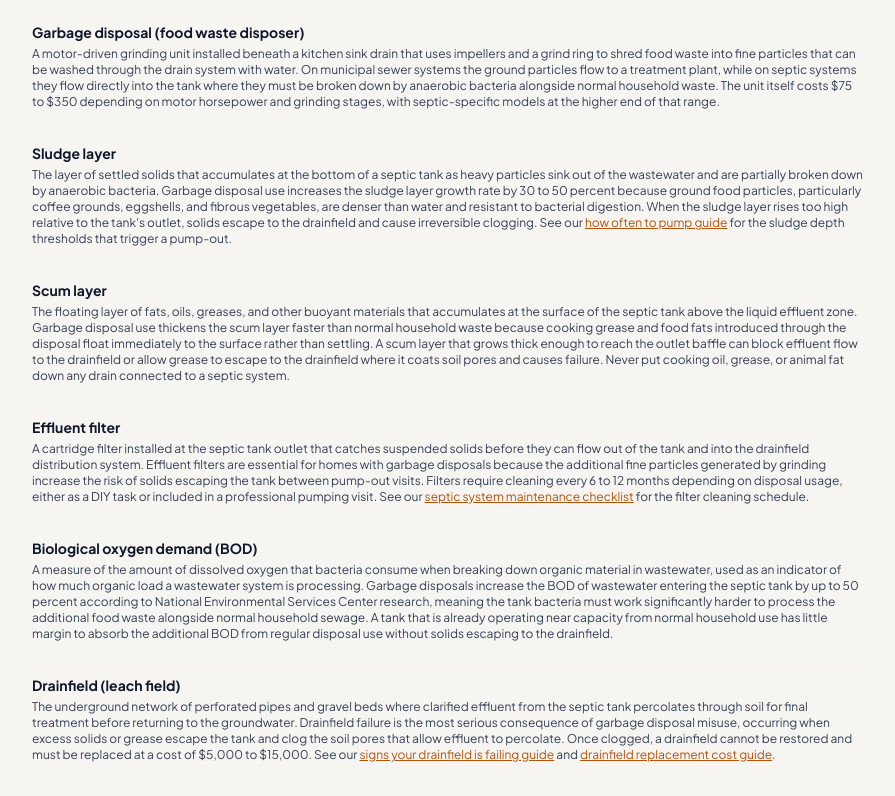
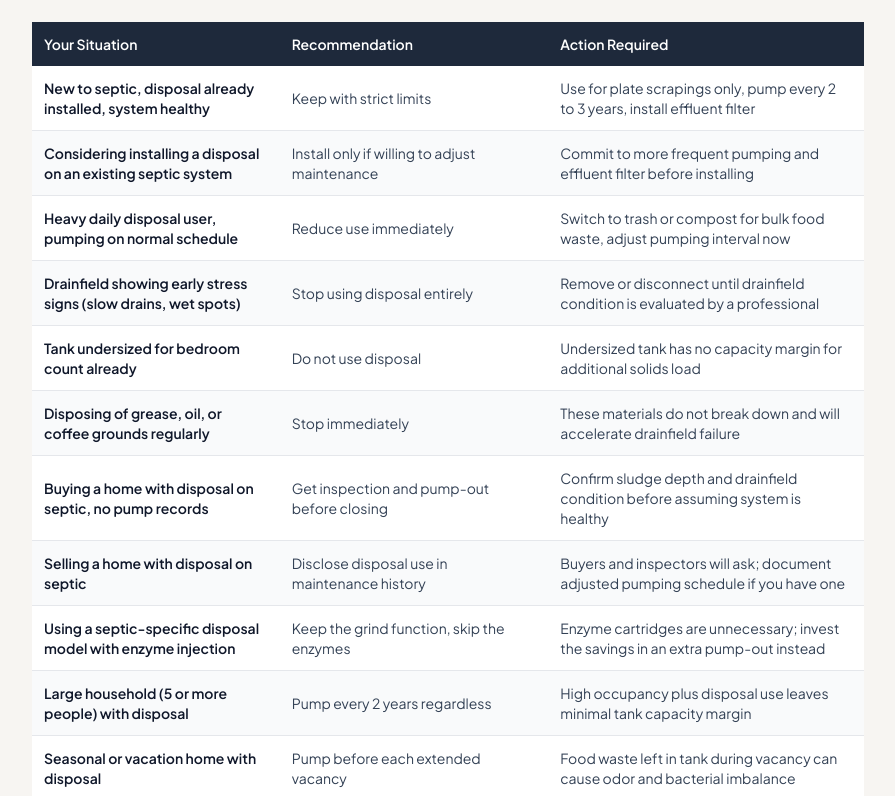
Before and after one commit to thebasementguide2026/theseptic.guide-, a Next.js app: page /guides/garbage-disposal-septic-systems in a window 1280 px wide. Shown: the part 6324-7120 px from the top of the page, without its empty margins (192-1087 px from the left). Built offline with nearby package versions, Linux system fonts and the light colour scheme.

Commit message:
Add decision table on garbage-disposal-septic-systems
- 12-row table: Your Situation / Recommendation / Action Required
- Placed above Glossary section
- bg-slate-800 header, alternating white/gray-50 rows

```diff
--- a/app/guides/garbage-disposal-septic-systems/page.tsx
+++ b/app/guides/garbage-disposal-septic-systems/page.tsx
@@ -271,6 +271,84 @@ export default function GarbageDisposalSepticPage() {
           </div>
         </section>
 
+        {/* Decision Table */}
+        <section className="mb-12">
+          <h2 className="text-2xl font-bold text-slate-900 mb-6">Should You Keep, Remove, or Limit Your Garbage Disposal?</h2>
+          <div className="overflow-x-auto">
+            <table className="w-full text-sm border-collapse">
+              <thead>
+                <tr className="bg-slate-800 text-white">
+                  <th className="p-3 text-left font-semibold">Your Situation</th>
+                  <th className="p-3 text-left font-semibold">Recommendation</th>
+                  <th className="p-3 text-left font-semibold">Action Required</th>
+                </tr>
+              </thead>
+              <tbody className="divide-y divide-gray-200">
+                <tr className="bg-white">
+                  <td className="p-3 text-slate-900 font-semibold">New to septic, disposal already installed, system healthy</td>
+                  <td className="p-3 text-slate-700">Keep with strict limits</td>
+                  <td className="p-3 text-slate-700">Use for plate scrapings only, pump every 2 to 3 years, install effluent filter</td>
+                </tr>
+                <tr className="bg-gray-50">
+                  <td className="p-3 text-slate-900 font-semibold">Considering installing a disposal on an existing septic system</td>
+                  <td className="p-3 text-slate-700">Install only if willing to adjust maintenance</td>
+                  <td className="p-3 text-slate-700">Commit to more frequent pumping and effluent filter before installing</td>
+                </tr>
+                <tr className="bg-white">
+                  <td className="p-3 text-slate-900 font-semibold">Heavy daily disposal user, pumping on normal schedule</td>
+                  <td className="p-3 text-slate-700">Reduce use immediately</td>
+                  <td className="p-3 text-slate-700">Switch to trash or compost for bulk food waste, adjust pumping interval now</td>
+                </tr>
+                <tr className="bg-gray-50">
+                  <td className="p-3 text-slate-900 font-semibold">Drainfield showing early stress signs (slow drains, wet spots)</td>
+                  <td className="p-3 text-slate-700">Stop using disposal entirely</td>
+                  <td className="p-3 text-slate-700">Remove or disconnect until drainfield condition is evaluated by a professional</td>
+                </tr>
+                <tr className="bg-white">
+                  <td className="p-3 text-slate-900 font-semibold">Tank undersized for bedroom count already</td>
+                  <td className="p-3 text-slate-700">Do not use disposal</td>
+                  <td className="p-3 text-slate-700">Undersized tank has no capacity margin for additional solids load</td>
+                </tr>
+                <tr className="bg-gray-50">
+                  <td className="p-3 text-slate-900 font-semibold">Disposing of grease, oil, or coffee grounds regularly</td>
+                  <td className="p-3 text-slate-700">Stop immediately</td>
+                  <td className="p-3 text-slate-700">These materials do not break down and will accelerate drainfield failure</td>
+                </tr>
+                <tr className="bg-white">
+                  <td className="p-3 text-slate-900 font-semibold">Buying a home with disposal on septic, no pump records</td>
+                  <td className="p-3 text-slate-700">Get inspection and pump-out before closing</td>
+                  <td className="p-3 text-slate-700">Confirm sludge depth and drainfield condition before assuming system is healthy</td>
+                </tr>
+                <tr className="bg-gray-50">
+                  <td className="p-3 text-slate-900 font-semibold">Selling a home with disposal on septic</td>
+                  <td className="p-3 text-slate-700">Disclose disposal use in maintenance history</td>
+                  <td className="p-3 text-slate-700">Buyers and inspectors will ask; document adjusted pumping schedule if you have one</td>
+                </tr>
+                <tr className="bg-white">
+                  <td className="p-3 text-slate-900 font-semibold">Using a septic-specific disposal model with enzyme injection</td>
+                  <td className="p-3 text-slate-700">Keep the grind function, skip the enzymes</td>
+                  <td className="p-3 text-slate-700">Enzyme cartridges are unnecessary; invest the savings in an extra pump-out instead</td>
+                </tr>
+                <tr className="bg-gray-50">
+                  <td className="p-3 text-slate-900 font-semibold">Large household (5 or more people) with disposal</td>
+                  <td className="p-3 text-slate-700">Pump every 2 years regardless</td>
+                  <td className="p-3 text-slate-700">High occupancy plus disposal use leaves minimal tank capacity margin</td>
+                </tr>
+                <tr className="bg-white">
+                  <td className="p-3 text-slate-900 font-semibold">Seasonal or vacation home with disposal</td>
+                  <td className="p-3 text-slate-700">Pump before each extended vacancy</td>
+                  <td className="p-3 text-slate-700">Food waste left in tank during vacancy can cause odor and bacterial imbalance</td>
+                </tr>
+                <tr className="bg-gray-50">
+                  <td className="p-3 text-slate-900 font-semibold">Disposal used only for small plate rinse residue</td>
+                  <td className="p-3 text-slate-700">Keep with standard maintenance plus one year shorter interval</td>
+                  <td className="p-3 text-slate-700">Light use is manageable with a modest adjustment to pumping schedule</td>
+                </tr>
+              </tbody>
+            </table>
+          </div>
+        </section>
+
         {/* Glossary */}
         <section className="mb-12">
           <h2 className="text-2xl font-bold text-slate-900 mb-6">Glossary</h2>
```
